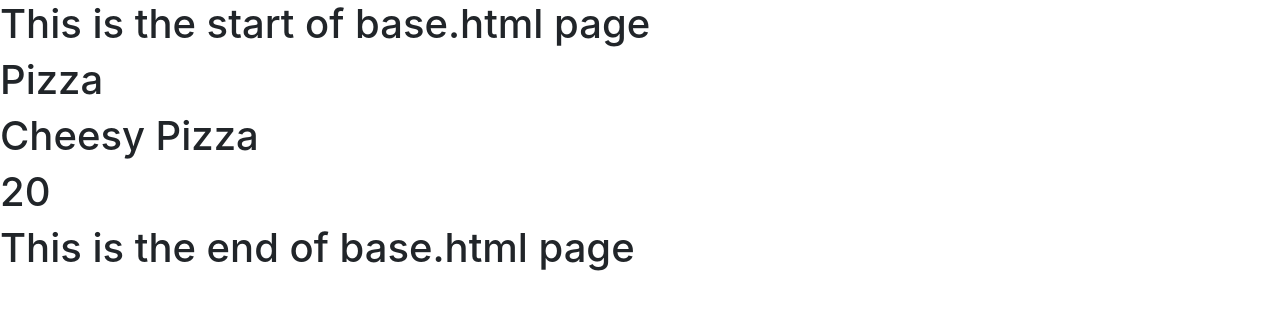
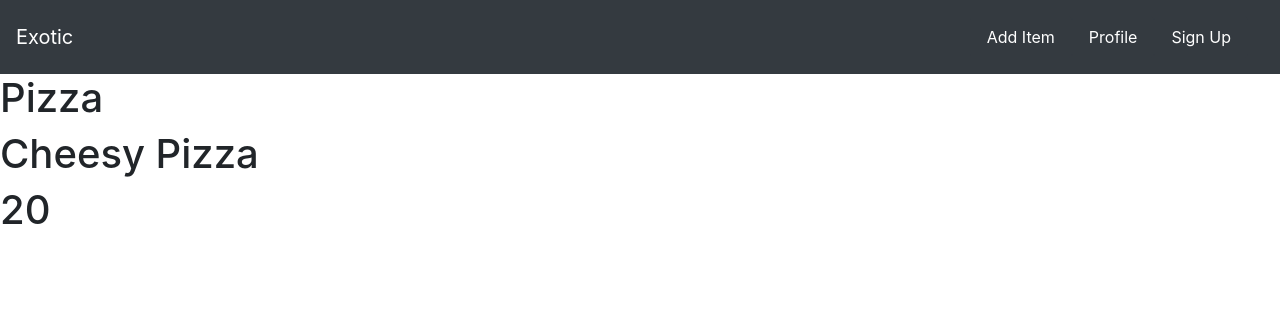
Before and after one commit to TheLegend-2003/Django, a Django app: page /food/detail/1/ in a window 1280 px wide. Shown: the top 310 px of the page. Run offline with Django 4.2, Linux system fonts and the light colour scheme; data comes from the database, SQL or seed files in the repository.

Commit message:
commit:25

```diff
--- a/mysite/food/templates/food/base.html
+++ b/mysite/food/templates/food/base.html
@@ -15,10 +15,34 @@
 			<script src="https://cdn.jsdelivr.net/npm/bootstrap@4.3.1/dist/js/bootstrap.min.js" integrity="sha384-JjSmVgyd0p3pXB1rRibZUAYoIIy6OrQ6VrjIEaFf/nJGzIxFDsf4x0xIM+B07jRM" crossorigin="anonymous"></script>
 	</head>
 	<body>
-		<h1>This is the start of base.html page</h1>
+
+		<nav class="navbar navbar-dark bg-dark">
+			<a href="{% url 'food:index' %}" class="navbar-brand">
+				Exotic
+			</a>
+
+			<div class="navbar">
+				<a href="#" class="nav-item nav-link btn btn-dark">
+					Add Item
+				</a>
+
+				<a href="#" class="nav-item nav-link btn btn-dark">
+					Profile
+				</a>
+
+				<a href="#" class="nav-item nav-link btn btn-dark">
+					Sign Up
+				</a>
+			</div>
+
+
+
+
+		</nav>
+
 
 		{% block body %} {% endblock %}
 
-		<h1>This is the end of base.html page</h1>
+
 	</body>
 </html>
```
